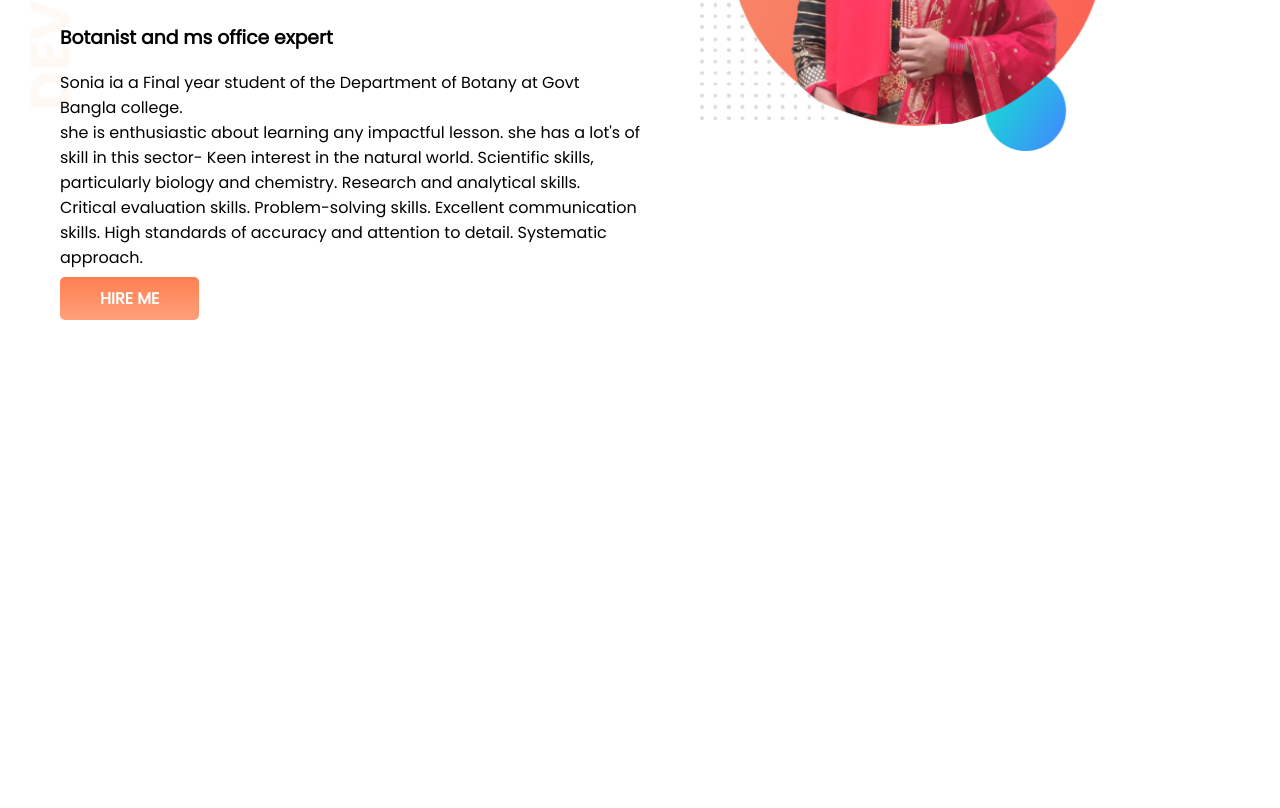
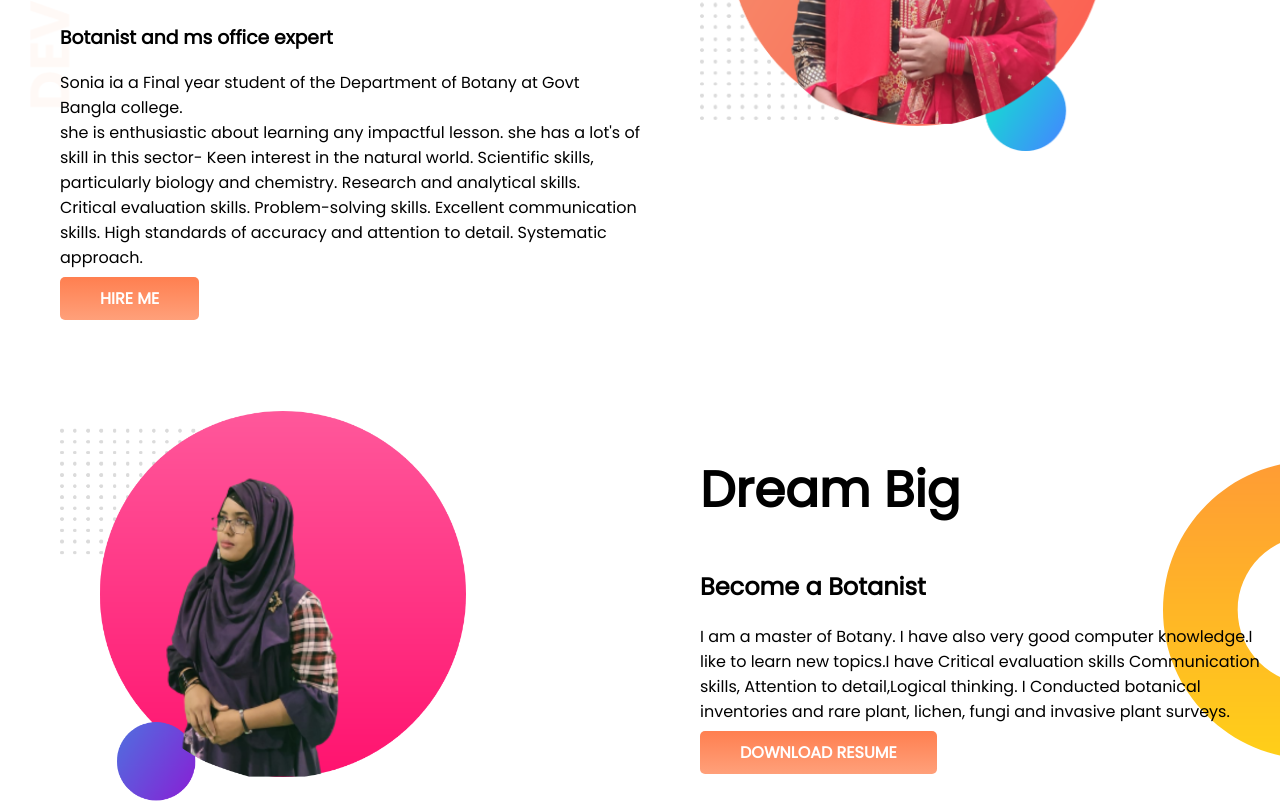
Before and after one commit to N-ahid/Developer_Portfolio_M1_Mod4, a plain HTML site: page index.html in a window 1280 px wide. Shown: the part 252-1060 px from the top of the page. Before the commit the page ends 800 px from the top, so only its background shows below. Drawn offline with Linux system fonts and the light colour scheme.

Commit message:
section-2 added

```diff
--- a/index.html
+++ b/index.html
@@ -38,4 +38,22 @@
 
 </body>
 
+<section class="Dream-big">
+    <div class="half-width">
+        <img src="won_photo/my-bg2.png" alt="my picture">
+    </div>
+
+    <div class="half-width">
+        <h1>Dream Big</h1>
+        <h2>Become a Botanist</h2>
+        <p>I am a master of Botany. I have also very good computer knowledge.I like to learn new topics.I have Critical
+            evaluation skills
+            Communication skills, Attention to detail,Logical thinking. I Conducted botanical inventories and rare
+            plant, lichen, fungi and invasive plant surveys.
+        </p>
+        <a class="HIRE-button" href="https://drive.google.com/file/d/1yp1wwgn6qHl-TvNl8rEcy3BzrvXMgzby/view?usp=sharing"
+            target="_blank">DOWNLOAD RESUME</a>
+    </div>
+</section>
+
 </html>
--- a/style.css
+++ b/style.css
@@ -13,6 +13,7 @@ h1 {
 
 section {
     display: flex;
+
 }
 
 .half-width {
@@ -37,4 +38,12 @@ section {
 .backround-part {
     background-image: url(images/top-banner.png);
     background-repeat: no-repeat;
+    margin-bottom: 100px;
+
 }
+
+.Dream-big {
+    background: url(images/dream-bg.png);
+    background-repeat: no-repeat;
+    background-position: right;
+}
```
Also changed, not shown: won_photo/my-bg2.png (added).
